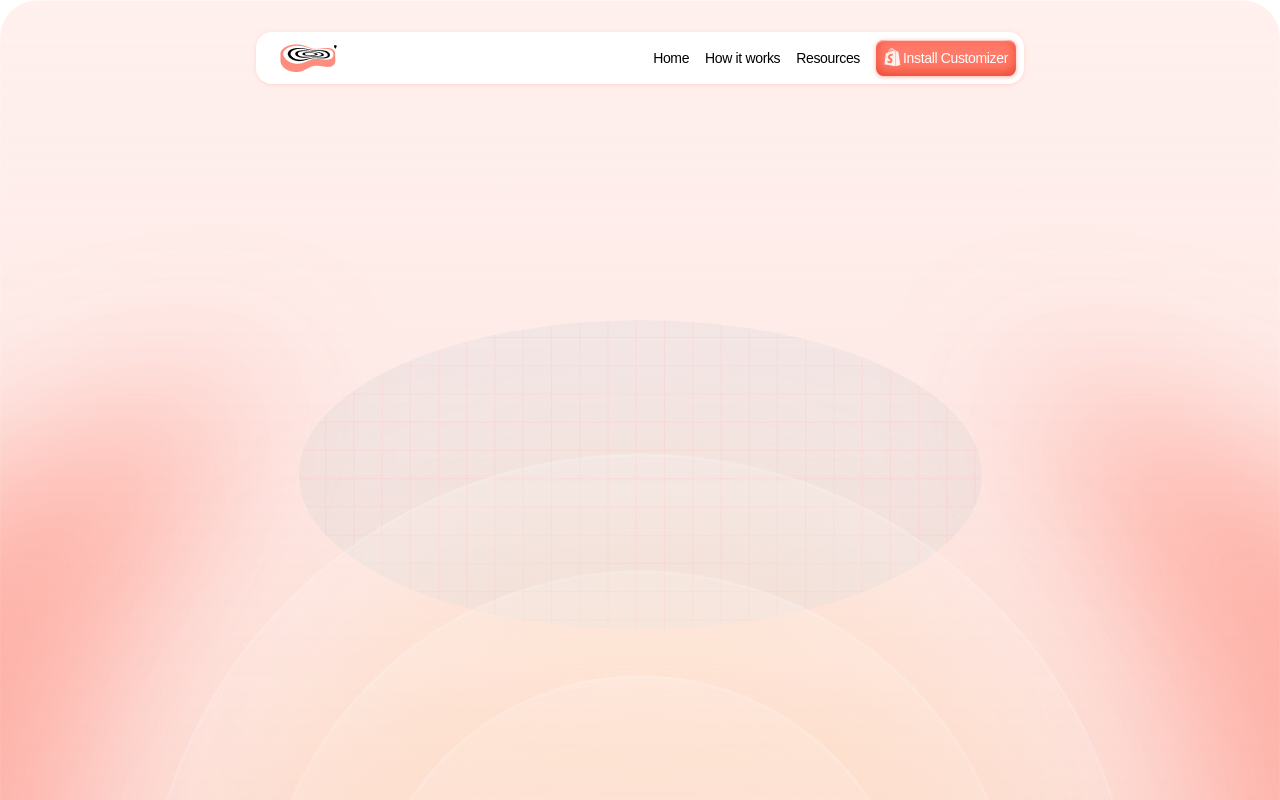
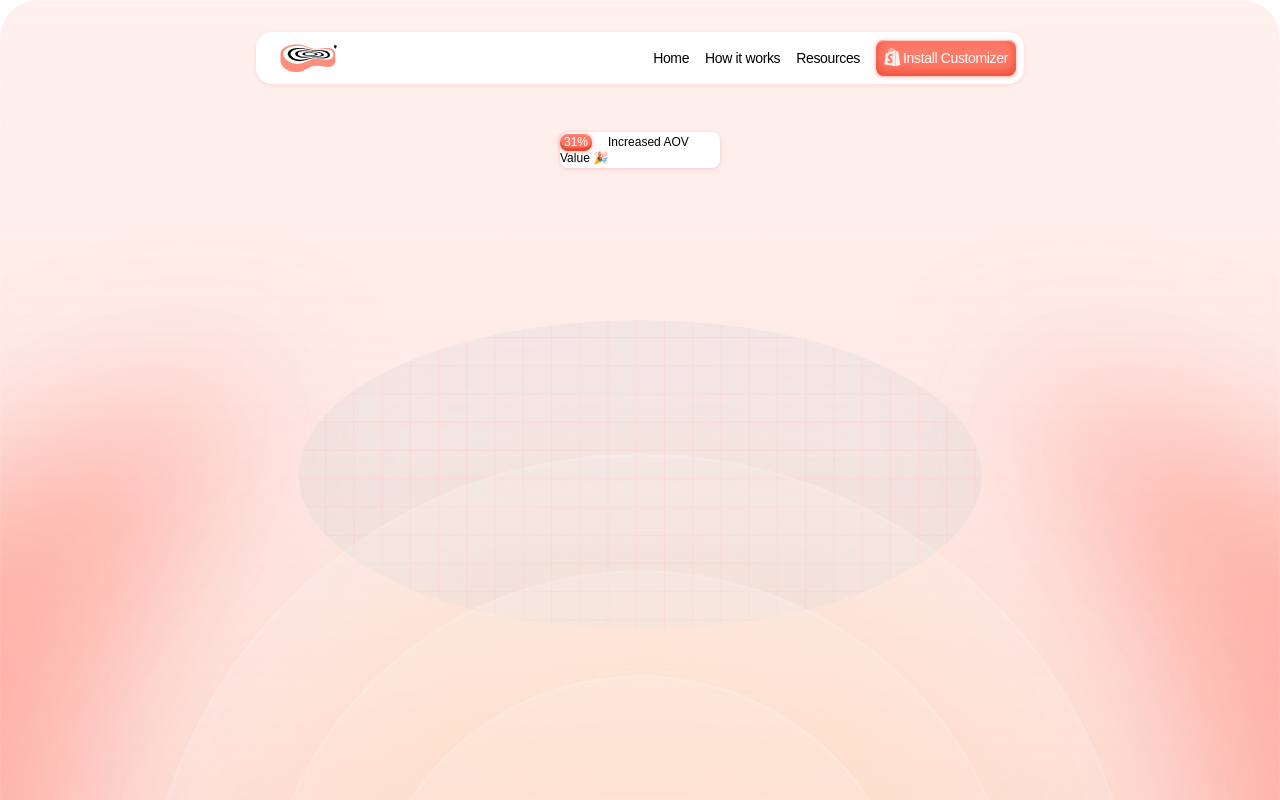
Before and after one commit to janakshukla/Dayui, a React (Vite) app: page /day2 in a window 1280 px wide. Built offline with nearby package versions, Linux system fonts and the light colour scheme.

Commit message:
add: enhance Day2 page with new header displaying increased AOV value

```diff
--- a/src/Pages/Day2.tsx
+++ b/src/Pages/Day2.tsx
@@ -1,12 +1,18 @@
-import bgimage from '../assets/day2/Frame 2147225952.svg';
-import Navbar from '../components/day2/Navbar';
+import bgimage from "../assets/day2/Frame 2147225952.svg";
+import Navbar from "../components/day2/Navbar";
 const Day2 = () => {
   return (
-    <div className="bg-cover container fixed object-fill min-h-screen w-full" style={{ backgroundImage: `url(${bgimage})` }}>
-    <Navbar/>
+    <div
+      className="bg-cover container fixed object-fill min-h-screen w-full"
+      style={{ backgroundImage: `url(${bgimage})` }}
+    >
+      <Navbar />
+      <h1 className="w-1/8 font-geist font-medium py-0.5 drop-shadow-sm drop-shadow-[#B93C3C]/20 text-xs m-auto place-content-center bg-white mt-12 rounded-lg">
+        <span className="px-1 py-0.5 text-white mr-4 rounded-lg bg-[#FF7A68] shadow-[inset_0_0.89px_0.89px_0_#FFFFFF,inset_0_-3.57px_1.78px_0px_#EB4630] drop-shadow-sm drop-shadow-[#FF5E49]/45 ">31%</span>
+        Increased AOV Value 🎉
+      </h1>
+    </div>
+  );
+};
 
-    </div>
-  )
-}
-
-export default Day2
+export default Day2;
```
